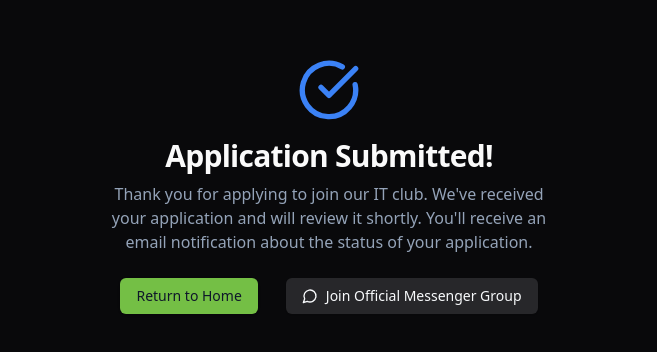
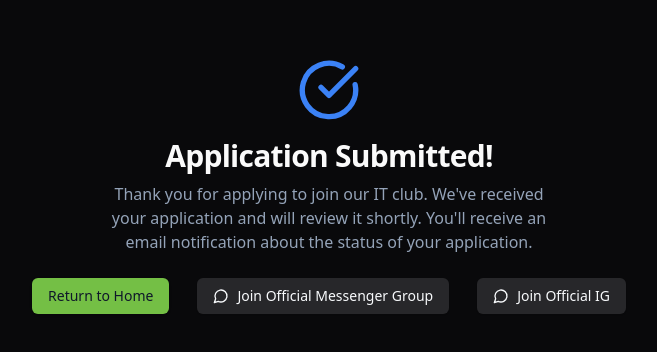
Before and after one commit to mahfuz0001/itclub.acc.edu.bd, a Next.js app: page /join/thank-you in a window 1280 px wide. Shown: the part 114-466 px from the top of the page, without its empty margins (311-968 px from the left). Built offline with nearby package versions, Linux system fonts and the light colour scheme; no server answers.

Commit message:
added ig link

```diff
--- a/app/join/thank-you/page.tsx
+++ b/app/join/thank-you/page.tsx
@@ -37,6 +37,17 @@ export default function ThankYouPage() {
               Join Official Messenger Group
             </Link>
           </Button>
+          <Button asChild variant="secondary" className="ml-3">
+            <Link
+              href="https://ig.me/j/Aba0aYuUMhFEmH-5/"
+              target="_blank"
+              rel="noopener noreferrer"
+              className="flex items-center gap-2"
+            >
+              <MessageCircle className="h-4 w-4" />
+              Join Official IG
+            </Link>
+          </Button>
         </div>
       </div>
     </main>
```
